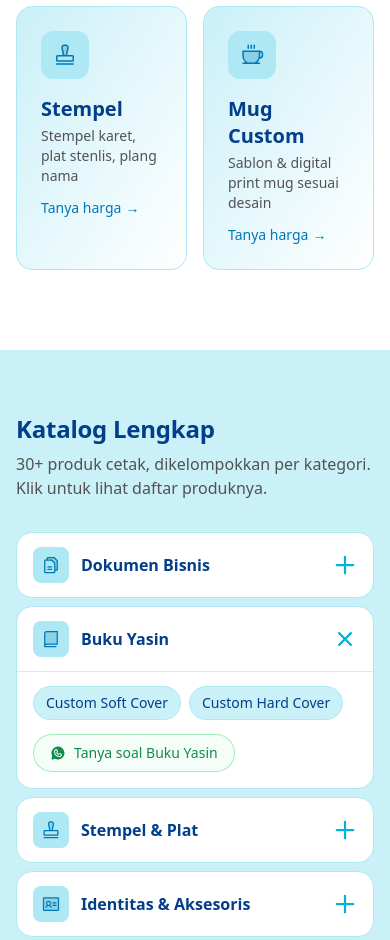
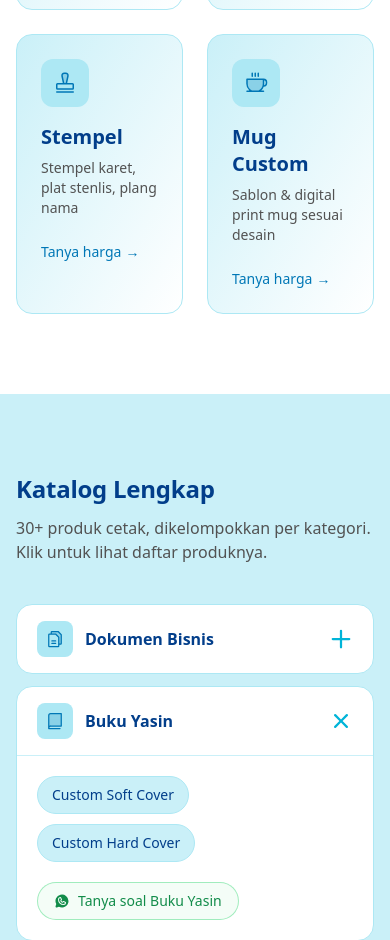
Before and after one commit to ratna182/Arieztha.Art, a Next.js app: page / in a window 390 px wide. Shown: the part 1060-2000 px from the top of the page. Built offline with nearby package versions, Linux system fonts and the light colour scheme.

Commit message:
Add semantic spacing scale (4px base), generous section rhythm

```diff
--- a/src/app/globals.css
+++ b/src/app/globals.css
@@ -40,6 +40,16 @@
 
   --text-caption: 0.875rem;
   --text-caption--line-height: 1.5;
+
+  --spacing-section: 5rem;
+  --spacing-section-lg: 7rem;
+  --spacing-grid: 1.5rem;
+  --spacing-grid-lg: 2rem;
+  --spacing-card: 1.5rem;
+  --spacing-card-lg: 2rem;
+  --spacing-stack-sm: 0.75rem;
+  --spacing-stack: 2.5rem;
+  --spacing-chip: 0.625rem;
 }
 
 html {
--- a/src/components/Catalog.tsx
+++ b/src/components/Catalog.tsx
@@ -10,16 +10,16 @@ export default function Catalog() {
   const [open, setOpen] = useState<string | null>("buku-yasin");
 
   return (
-    <section className="bg-sky-50 py-16 sm:py-20">
+    <section className="bg-sky-50 py-section sm:py-section-lg">
       <div className="mx-auto max-w-4xl px-4 sm:px-6">
         <h2 className="font-display text-heading text-sky-800">
           Katalog Lengkap
         </h2>
-        <p className="mt-2 max-w-2xl text-neutral-600">
+        <p className="mt-stack-sm max-w-2xl text-neutral-600">
           30+ produk cetak, dikelompokkan per kategori. Klik untuk lihat daftar produknya.
         </p>
 
-        <div className="mt-8 grid gap-2">
+        <div className="mt-stack grid gap-3">
           {CATALOG.map((cat, i) => {
             const isOpen = open === cat.id;
             return (
@@ -34,7 +34,7 @@ export default function Catalog() {
                 <button
                   onClick={() => setOpen(isOpen ? null : cat.id)}
                   aria-expanded={isOpen}
-                  className="flex w-full items-center justify-between gap-4 px-4 py-3.5 text-left transition-colors hover:bg-sky-50 sm:px-5"
+                  className="flex w-full items-center justify-between gap-4 px-5 py-4 text-left transition-colors hover:bg-sky-50 sm:px-6"
                 >
                   <span className="flex items-center gap-3">
                     <span className="flex h-9 w-9 shrink-0 items-center justify-center rounded-lg bg-sky-100 text-sky-600">
@@ -62,17 +62,17 @@ export default function Catalog() {
                       transition={{ duration: 0.3, ease: [0.16, 1, 0.3, 1] }}
                       className="overflow-hidden"
                     >
-                      <div className="flex flex-wrap gap-2 border-t border-sky-50 px-4 py-3.5 sm:px-5">
+                      <div className="flex flex-wrap gap-chip border-t border-sky-50 px-5 py-5 sm:px-6">
                         {cat.items.map((item) => (
                           <span
                             key={item}
-                            className="inline-flex items-center rounded-full border border-sky-100 bg-sky-50 px-3 py-1.5 text-sm text-sky-800"
+                            className="inline-flex items-center rounded-full border border-sky-100 bg-sky-50 px-3.5 py-2 text-sm text-sky-800"
                           >
                             {item}
                           </span>
                         ))}
                       </div>
-                      <div className="px-4 pb-4 sm:px-5">
+                      <div className="px-5 pb-5 sm:px-6">
                         <a
                           href={waLink(cat.message)}
                           target="_blank"
--- a/src/components/Footer.tsx
+++ b/src/components/Footer.tsx
@@ -5,7 +5,7 @@ import { WhatsAppIcon } from "@/components/Icon";
 export default function Footer() {
   return (
     <footer className="bg-sky-900 text-sky-100">
-      <div className="mx-auto max-w-6xl px-4 py-12 sm:px-6">
+      <div className="mx-auto max-w-6xl px-4 py-section sm:px-6">
         <div className="flex flex-col items-center gap-6 text-center sm:flex-row sm:justify-between sm:text-left">
           <div className="flex items-center gap-3">
             <Image
@@ -37,7 +37,7 @@ export default function Footer() {
           </a>
         </div>
 
-        <div className="mt-8 border-t border-white/10 pt-6 text-center text-sm text-sky-300">
+        <div className="mt-12 border-t border-white/10 pt-6 text-center text-sm text-sky-300">
           {BUSINESS.address}
         </div>
       </div>
--- a/src/components/Highlights.tsx
+++ b/src/components/Highlights.tsx
@@ -6,16 +6,16 @@ import Icon from "@/components/Icon";
 
 export default function Highlights() {
   return (
-    <section className="bg-white py-20 sm:py-28">
+    <section className="bg-white py-section sm:py-section-lg">
       <div className="mx-auto max-w-6xl px-4 sm:px-6">
         <h2 className="font-display text-display text-sky-800">
           Layanan Unggulan Kami
         </h2>
-        <p className="mt-2 max-w-2xl text-neutral-600">
+        <p className="mt-stack-sm max-w-2xl text-neutral-600">
           Kebutuhan cetak yang paling sering dipesan pelanggan kami.
         </p>
 
-        <div className="mt-10 grid grid-cols-2 gap-4 sm:gap-6 lg:grid-cols-4">
+        <div className="mt-stack grid grid-cols-2 gap-grid sm:gap-grid-lg lg:grid-cols-4">
           {HIGHLIGHTS.map((item, i) => (
             <motion.a
               key={item.id}
@@ -26,7 +26,7 @@ export default function Highlights() {
               whileInView={{ opacity: 1, y: 0 }}
               viewport={{ once: true, amount: 0.3 }}
               transition={{ duration: 0.5, delay: i * 0.07, ease: [0.16, 1, 0.3, 1] }}
-              className="group flex flex-col rounded-2xl border border-sky-100 bg-gradient-to-br from-sky-50 to-white p-6 transition-all duration-300 hover:-translate-y-1 hover:border-sky-300 hover:shadow-lg hover:shadow-sky-100 sm:p-8"
+              className="group flex flex-col rounded-2xl border border-sky-100 bg-gradient-to-br from-sky-50 to-white p-card transition-all duration-300 hover:-translate-y-1 hover:border-sky-300 hover:shadow-lg hover:shadow-sky-100 sm:p-card-lg"
             >
               <span className="flex h-12 w-12 items-center justify-center rounded-xl bg-sky-100 text-sky-600 transition-colors duration-300 group-hover:bg-sky-500 group-hover:text-white">
                 <Icon name={item.icon} className="h-6 w-6" weight="duotone" />
@@ -34,8 +34,8 @@ export default function Highlights() {
               <h3 className="mt-4 font-display text-subheading font-semibold text-sky-800">
                 {item.title}
               </h3>
-              <p className="mt-1 text-sm text-neutral-600">{item.description}</p>
-              <span className="mt-3 inline-flex items-center gap-1 text-sm font-medium text-sky-600">
+              <p className="mt-2 text-sm text-neutral-600">{item.description}</p>
+              <span className="mt-6 inline-flex items-center gap-1 text-sm font-medium text-sky-600">
                 Tanya harga
                 <span aria-hidden="true" className="transition-transform duration-200 group-hover:translate-x-0.5">
                   →
--- a/src/components/Location.tsx
+++ b/src/components/Location.tsx
@@ -11,14 +11,14 @@ const MAP_EMBED_SRC =
 
 export default function Location() {
   return (
-    <section className="bg-white py-16 sm:py-24">
+    <section className="bg-white py-section sm:py-section-lg">
       <div className="mx-auto max-w-6xl px-4 sm:px-6">
-        <div className="grid gap-8 lg:grid-cols-2 lg:items-center">
+        <div className="grid gap-12 lg:grid-cols-2 lg:items-center">
           <div>
             <h2 className="font-display text-heading text-sky-800">
               Kunjungi Kami
             </h2>
-            <div className="mt-6 space-y-4 text-neutral-700">
+            <div className="mt-8 space-y-5 text-neutral-700">
               <div className="flex gap-3">
                 <span className="mt-0.5 font-medium text-sky-600">Alamat</span>
                 <span>{BUSINESS.address}</span>
@@ -37,7 +37,7 @@ export default function Location() {
               href={waLink(WA_DEFAULT_MESSAGE)}
               target="_blank"
               rel="noopener noreferrer"
-              className="mt-8 inline-flex items-center gap-2.5 rounded-full bg-wa px-6 py-3.5 text-base font-semibold text-white shadow-lg shadow-wa/30 transition-transform duration-200 hover:scale-[1.03] active:scale-[0.98]"
+              className="mt-10 inline-flex items-center gap-2.5 rounded-full bg-wa px-6 py-3.5 text-base font-semibold text-white shadow-lg shadow-wa/30 transition-transform duration-200 hover:scale-[1.03] active:scale-[0.98]"
             >
               <WhatsAppIcon className="h-6 w-6" />
               Pesan via WhatsApp
--- a/src/components/Testimonials.tsx
+++ b/src/components/Testimonials.tsx
@@ -5,14 +5,14 @@ import { BUSINESS, TESTIMONIALS } from "@/lib/data";
 
 export default function Testimonials() {
   return (
-    <section className="bg-sky-50 py-16 sm:py-24">
+    <section className="bg-sky-50 py-section sm:py-section-lg">
       <div className="mx-auto max-w-6xl px-4 sm:px-6">
         <div className="flex items-end justify-between gap-4">
           <div>
             <h2 className="font-display text-heading text-sky-800">
               Kata Mereka
             </h2>
-            <p className="mt-2 text-neutral-600">
+            <p className="mt-stack-sm text-neutral-600">
               Sebagian review dari Google Reviews kami.
             </p>
           </div>
@@ -31,7 +31,7 @@ export default function Testimonials() {
           </div>
         </div>
 
-        <div className="mt-8 grid gap-4 sm:gap-6 md:grid-cols-3">
+        <div className="mt-stack grid gap-grid sm:gap-grid-lg md:grid-cols-3">
           {TESTIMONIALS.map((t, i) => (
             <motion.figure
               key={t.name}
@@ -39,7 +39,7 @@ export default function Testimonials() {
               whileInView={{ opacity: 1, y: 0 }}
               viewport={{ once: true, amount: 0.3 }}
               transition={{ duration: 0.5, delay: i * 0.08, ease: [0.16, 1, 0.3, 1] }}
-              className="flex flex-col rounded-2xl border border-sky-100 bg-white p-6 shadow-sm"
+              className="flex flex-col rounded-2xl border border-sky-100 bg-white p-card shadow-sm sm:p-card-lg"
             >
               <div className="flex items-center gap-0.5" aria-hidden="true">
                 {[1, 2, 3, 4, 5].map((n) => (
--- a/src/components/WhyUs.tsx
+++ b/src/components/WhyUs.tsx
@@ -29,14 +29,14 @@ const REASONS = [
 
 export default function WhyUs() {
   return (
-    <section className="bg-white py-16 sm:py-24">
+    <section className="bg-white py-section sm:py-section-lg">
       <div className="mx-auto max-w-6xl px-4 sm:px-6">
         <div className="grid gap-10 lg:grid-cols-2 lg:items-center">
           <div>
             <h2 className="font-display text-heading text-sky-800">
               Kenapa Pilih Kami
             </h2>
-            <p className="mt-3 max-w-xl text-neutral-600">
+            <p className="mt-stack-sm max-w-xl text-neutral-600">
               Percetakan full-service dengan pengalaman sejak 2010 — dipercaya
               ratusan pelanggan di Bekasi.
             </p>
@@ -60,7 +60,7 @@ export default function WhyUs() {
             </a>
           </div>
 
-          <div className="grid grid-cols-2 gap-4 sm:gap-6">
+          <div className="grid grid-cols-2 gap-grid sm:gap-grid-lg">
             {REASONS.map((r, i) => (
               <motion.div
                 key={r.title}
@@ -68,15 +68,15 @@ export default function WhyUs() {
                 whileInView={{ opacity: 1, y: 0 }}
                 viewport={{ once: true, amount: 0.3 }}
                 transition={{ duration: 0.5, delay: i * 0.07 }}
-                className="rounded-2xl border border-sky-100 bg-gradient-to-br from-sky-50 to-white p-5"
+                className="rounded-2xl border border-sky-100 bg-gradient-to-br from-sky-50 to-white p-card"
               >
                 <span className="flex h-11 w-11 items-center justify-center rounded-xl bg-sky-100 text-sky-600">
                   <Icon name={r.icon} className="h-6 w-6" weight="duotone" />
                 </span>
-                <h3 className="mt-3 font-display text-subheading font-semibold text-sky-800">
+                <h3 className="mt-4 font-display text-subheading font-semibold text-sky-800">
                   {r.title}
                 </h3>
-                <p className="mt-1 text-sm text-neutral-600">{r.description}</p>
+                <p className="mt-2 text-sm text-neutral-600">{r.description}</p>
               </motion.div>
             ))}
           </div>
```
